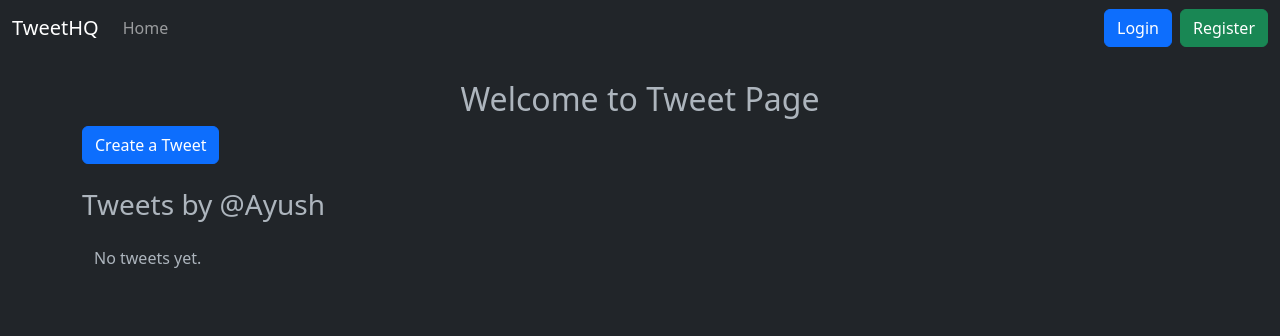
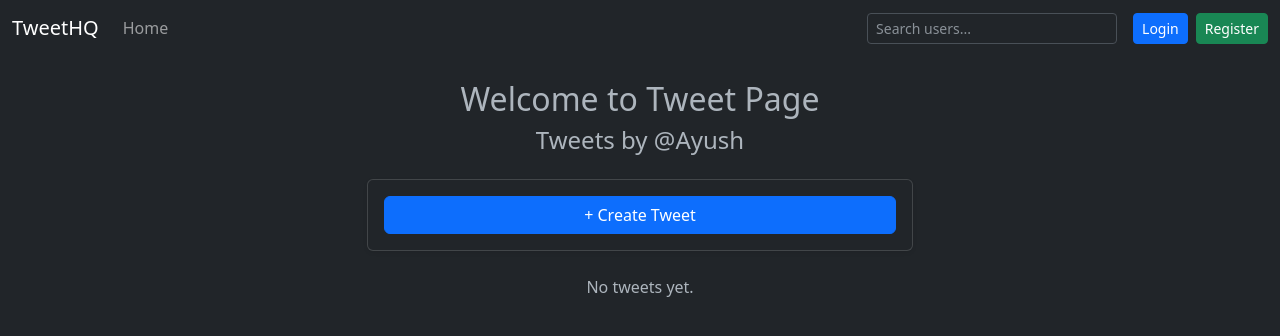
Before and after one commit to nikhil5534/tweet_app, a Django app: a page that uses tweetheadq/templates/layout.html in a window 1280 px wide. Shown: the top 336 px of the page. Run offline with Django 5.2, Linux system fonts and the light colour scheme; data comes from the database, SQL or seed files in the repository; both versions use the stored data as it was after the commit.

Commit message:
better Ui search try 1

```diff
--- /dev/null
+++ b/tweetheadq/static/js/main.js
@@ -0,0 +1,79 @@
+document.addEventListener("DOMContentLoaded", function () {
+
+    const input = document.getElementById("searchInput");
+    const resultsBox = document.getElementById("searchResults");
+
+    let timeout = null;
+
+    input.addEventListener("keyup", function () {
+        const query = input.value.trim();
+
+        clearTimeout(timeout);
+
+        if (query.length < 2) {
+            resultsBox.classList.add("d-none");
+            resultsBox.innerHTML = "";
+            return;
+        }
+
+        timeout = setTimeout(() => {
+            fetch(`/search-users/?q=${query}`)
+                .then(res => res.json())
+                .then(data => {
+
+                    resultsBox.innerHTML = "";
+
+                    if (data.results.length === 0) {
+                        resultsBox.innerHTML = `
+                            <div class="list-group-item text-muted">
+                                No users found
+                            </div>
+                        `;
+                    } else {
+                        data.results.forEach(user => {
+
+                            const item = document.createElement("a");
+                            item.classList.add("list-group-item", "list-group-item-action");
+
+                            item.textContent = user.username;
+                            item.href = `/profile/${user.id}/`;
+
+                            resultsBox.appendChild(item);
+                        });
+                    }
+
+                    resultsBox.classList.remove("d-none");
+                })
+                .catch(error => {
+                    console.error("Search error:", error);
+                });
+        }, 300);
+    });
+
+    // Hide dropdown on outside click
+    document.addEventListener("click", function (e) {
+        if (!input.contains(e.target) && !resultsBox.contains(e.target)) {
+            resultsBox.classList.add("d-none");
+        }
+    });
+
+});
+
+// Existing functions (cleaned)
+function toggleComments(tweetId) {
+    const section = document.getElementById(`comments-${tweetId}`);
+    section.style.display = section.style.display === "block" ? "none" : "block";
+}
+
+function toggleEdit(commentId) {
+    const view = document.getElementById(`comment-view-${commentId}`);
+    const edit = document.getElementById(`comment-edit-${commentId}`);
+
+    if (edit.style.display === "none") {
+        edit.style.display = "block";
+        view.style.display = "none";
+    } else {
+        edit.style.display = "none";
+        view.style.display = "block";
+    }
+}
--- a/tweetheadq/templates/layout.html
+++ b/tweetheadq/templates/layout.html
@@ -10,7 +10,7 @@
         {% endblock %}
     </title>
 
-    <!-- Bootstrap CSS (stable version) -->
+    <!-- Bootstrap CSS -->
     <link href="https://cdn.jsdelivr.net/npm/bootstrap@5.3.0/dist/css/bootstrap.min.css" rel="stylesheet">
 
     <!-- Custom CSS -->
@@ -41,38 +41,44 @@
                 </li>
             </ul>
 
-            {% comment %} <!-- Search -->
-            <form class="d-flex me-3" role="search">
-                <input class="form-control me-2" type="search" placeholder="Search">
-                <button class="btn btn-outline-success" type="submit">Search</button>
-            </form> {% endcomment %}
+            <!-- 🔍 Search -->
+            <div class="d-flex align-items-center position-relative me-3 flex-grow-1" style="max-width: 250px;">
+                <input
+                    type="text"
+                    id="searchInput"
+                    class="form-control form-control-sm"
+                    placeholder="Search users..."
+                    autocomplete="off"
+                >
+
+                <div id="searchResults"
+                     class="list-group position-absolute top-100 start-0 w-100 shadow mt-1 d-none"
+                     style="z-index: 2000;">
+                </div>
+            </div>
 
             <!-- Auth Section -->
             {% if user.is_authenticated %}
+                <div class="d-flex align-items-center gap-2">
 
-                <h6>@{{user.username}} </h6>
-                <!-- Create Tweet -->
-                <a href="{% url 'tweet_create' %}" class="btn btn-primary me-2">
-                    Create
-                </a>
+                    <span class="text-white">@{{ user.username }}</span>
 
-                <!-- Logout (POST only) -->
-                <form action="{% url 'logout' %}" method="post" style="display:inline;">
-                    {% csrf_token %}
-                    <button type="submit" class="btn btn-danger">Logout</button>
-                </form>
+                    <a href="{% url 'tweet_create' %}" class="btn btn-primary btn-sm">
+                        Create
+                    </a>
 
+                    <form action="{% url 'logout' %}" method="post" class="d-inline">
+                        {% csrf_token %}
+                        <button type="submit" class="btn btn-danger btn-sm">Logout</button>
+                    </form>
+
+                </div>
             {% else %}
 
-                <!-- Login -->
-                <a href="{% url 'login' %}" class="btn btn-primary me-2">
-                    Login
-                </a>
-
-                <!-- Register -->
-                <a href="{% url 'register' %}" class="btn btn-success">
-                    Register
-                </a>
+                <div class="d-flex gap-2">
+                    <a href="{% url 'login' %}" class="btn btn-primary btn-sm">Login</a>
+                    <a href="{% url 'register' %}" class="btn btn-success btn-sm">Register</a>
+                </div>
 
             {% endif %}
 
@@ -90,34 +96,7 @@
 <!-- Bootstrap JS -->
 <script src="https://cdn.jsdelivr.net/npm/bootstrap@5.3.0/dist/js/bootstrap.bundle.min.js"></script>
 
-<!-- Custom JS -->
-<script>
-function toggleComments(tweetId) {
-    const section = document.getElementById(`comments-${tweetId}`);
-    if (section.style.display === "none") {
-        section.style.display = "block";
-    } else {
-        section.style.display = "none";
-    }
-}
-function toggleComments(tweetId) {
-    const section = document.getElementById(`comments-${tweetId}`);
-    section.style.display = section.style.display === "block" ? "none" : "block";
-}
-
-function toggleEdit(commentId) {
-    const view = document.getElementById(`comment-view-${commentId}`);
-    const edit = document.getElementById(`comment-edit-${commentId}`);
-
-    if (edit.style.display === "none") {
-        edit.style.display = "block";
-        view.style.display = "none";
-    } else {
-        edit.style.display = "none";
-        view.style.display = "block";
-    }
-}
-</script>
-
+<!-- ✅ Custom JS -->
+<script src="{% static 'js/main.js' %}"></script>
 </body>
 </html>
--- a/tweetheadq/tweet/templates/tweet/tweet_list.html
+++ b/tweetheadq/tweet/templates/tweet/tweet_list.html
@@ -6,27 +6,34 @@
 
 {% block content %}
 
-<h2 class="text-center mt-4">
-    Welcome to Tweet Page
-</h2>
-
-<a class="btn btn-primary mb-4" href="{% url 'tweet_create' %}">
-    Create a Tweet
-</a>
+<h2 class="text-center mt-4">Welcome to Tweet Page</h2>
 
 {% if profile_user %}
-    <h3 class="mb-4">Tweets by @{{ profile_user.username }}</h3>
+    <h4 class="text-center mb-4">Tweets by @{{ profile_user.username }}</h4>
 {% else %}
-    <h3 class="mb-4">All Tweets</h3>
+    <h4 class="text-center mb-4">All Tweets</h4>
 {% endif %}
 
-<div class="container">
-    <div class="row g-4">
+<!-- ✅ CREATE TWEET (better UX) -->
+<div class="row justify-content-center mb-4">
+    <div class="col-lg-6 col-md-8">
+        <div class="card shadow-sm">
+            <div class="card-body">
+                <a href="{% url 'tweet_create' %}" class="btn btn-primary w-100">
+                    + Create Tweet
+                </a>
+            </div>
+        </div>
+    </div>
+</div>
+
+<!-- ✅ FEED -->
+<div class="row justify-content-center g-4">
 
     {% if tweets %}
         {% for tweet in tweets %}
 
-            <div class="col-md-4">
+        <div class="col-lg-6 col-md-8">
             <div class="card h-100 shadow-sm">
 
                 {% if tweet.photo %}
@@ -35,20 +42,22 @@
 
                 <div class="card-body d-flex flex-column">
 
-                        <!-- USERNAME -->
-                        <h5>
-                            <a href="{% url 'user_tweets' tweet.user.username %}">
+                    <!-- USER -->
+                    <h5 class="mb-1">
+                        <a href="{% url 'user_tweets' tweet.user.username %}" class="text-decoration-none">
                             @{{ tweet.user.username }}
                         </a>
                     </h5>
 
                     <!-- TEXT -->
-                        <p>{{ tweet.text }}</p>
+                    <p class="mb-2 fs-6">{{ tweet.text }}</p>
 
                     <!-- ACTIONS -->
-                        <div class="mt-auto d-flex gap-2">
+                    <div class="mt-auto d-flex justify-content-between align-items-center">
 
-                            <!-- LIKE FORM -->
+                        <div class="d-flex gap-2">
+
+                            <!-- LIKE -->
                             <form action="{% url 'toggle_like' tweet.id %}" method="post">
                                 {% csrf_token %}
                                 {% if tweet.id in liked_tweet_ids %}
@@ -62,45 +71,61 @@
                                 {% endif %}
                             </form>
 
-                            <!-- COMMENT BUTTON -->
-                            <button onclick="toggleComments({{ tweet.id }})" class="btn btn-outline-secondary btn-sm">
+                            <!-- COMMENT -->
+                            <button onclick="toggleComments({{ tweet.id }})"
+                                    class="btn btn-outline-secondary btn-sm">
                                 💬 {{ tweet.comments.count }}
                             </button>
 
                         </div>
 
-                        <!-- COMMENTS SECTION -->
-                        <div id="comments-{{ tweet.id }}" style="display:none; margin-top:10px;">
+                        <!-- EDIT/DELETE -->
+                        {% if tweet.user == user %}
+                            <div>
+                                <a href="{% url 'tweet_edit' tweet.id %}" class="btn btn-primary btn-sm">Edit</a>
+                                <a href="{% url 'tweet_delete' tweet.id %}" class="btn btn-danger btn-sm">Delete</a>
+                            </div>
+                        {% endif %}
+
+                    </div>
+
+                    <!-- COMMENTS -->
+                    <div id="comments-{{ tweet.id }}" class="mt-3 border-top pt-2" style="display:none;">
 
                         {% if user.is_authenticated %}
                             <form method="POST" action="{% url 'add_comment' tweet.id %}">
                                 {% csrf_token %}
-                                    <input type="text" name="text" class="form-control mb-2" placeholder="Write a comment...">
+                                <input type="text" name="text" class="form-control mb-2"
+                                       placeholder="Write a comment...">
                                 <button class="btn btn-success btn-sm">Post</button>
                             </form>
                         {% else %}
                             <p><a href="{% url 'login' %}">Login</a> to comment</p>
                         {% endif %}
 
-                            <!-- COMMENTS LIST -->
+                        <!-- COMMENT LIST -->
                         {% for comment in tweet.comments.all %}
                             <div class="border rounded p-2 mb-2">
 
-                                    <!-- NORMAL VIEW -->
+                                <!-- HEADER -->
+                                <div class="d-flex justify-content-between">
+                                    <strong>@{{ comment.user.username }}</strong>
+                                    <small class="text-muted">{{ comment.updated_at }}</small>
+                                </div>
+
+                                <!-- TEXT -->
                                 <div id="comment-view-{{ comment.id }}">
-                                        <strong>@{{ comment.user.username }}- <h6>{{comment.updated_at}}</h6> </strong><br>
                                     <span>{{ comment.text }}</span>
 
                                     <div class="mt-1 d-flex gap-1">
 
-                                            <!-- EDIT -->
                                         {% if comment.user == user %}
-                                                <button onclick="toggleEdit({{ comment.id }})" class="btn btn-sm btn-primary">
+                                            <button onclick="toggleEdit({{ comment.id }})"
+                                                    class="btn btn-sm btn-primary">
                                                 Edit
                                             </button>
                                         {% endif %}
 
-                                            <!-- DELETE -->
                                         {% if comment.user == user or tweet.user == user %}
                                             <form method="POST" action="{% url 'delete_comment' comment.id %}">
                                                 {% csrf_token %}
@@ -115,10 +140,13 @@
                                 <div id="comment-edit-{{ comment.id }}" style="display:none;">
                                     <form method="POST" action="{% url 'edit_comment' comment.id %}">
                                         {% csrf_token %}
-                                            <input type="text" name="text" value="{{ comment.text }}" class="form-control mb-2">
+                                        <input type="text" name="text" value="{{ comment.text }}"
+                                               class="form-control mb-2">
 
                                         <button class="btn btn-success btn-sm">Save</button>
-                                            <button type="button" onclick="toggleEdit({{ comment.id }})" class="btn btn-secondary btn-sm">
+                                        <button type="button"
+                                                onclick="toggleEdit({{ comment.id }})"
+                                                class="btn btn-secondary btn-sm">
                                             Cancel
                                         </button>
                                     </form>
@@ -131,24 +159,15 @@
 
                     </div>
 
-                        <!-- EDIT / DELETE TWEET -->
-                        {% if tweet.user == user %}
-                            <div class="mt-2">
-                                <a href="{% url 'tweet_edit' tweet.id %}" class="btn btn-primary btn-sm">Edit</a>
-                                <a href="{% url 'tweet_delete' tweet.id %}" class="btn btn-danger btn-sm">Delete</a>
-                            </div>
-                        {% endif %}
-
                 </div>
             </div>
         </div>
 
         {% endfor %}
     {% else %}
-            <p>No tweets yet.</p>
+        <p class="text-center">No tweets yet.</p>
     {% endif %}
 
 </div>
-</div>
 
 {% endblock %}
--- a/tweetheadq/tweet/urls.py
+++ b/tweetheadq/tweet/urls.py
@@ -15,4 +15,6 @@ urlpatterns = [
     path('tweet/<int:tweet_id>/comment/', views.add_comment, name='add_comment'),
     path('comment/<int:comment_id>/edit/', views.edit_comment, name='edit_comment'),
     path('comment/<int:comment_id>/delete/', views.delete_comment, name='delete_comment'),
+    # search-users
+    path('search-users/', views.search_users, name='search_users'),
 ]
--- a/tweetheadq/tweet/views.py
+++ b/tweetheadq/tweet/views.py
@@ -5,6 +5,7 @@ from django.contrib.auth.decorators import login_required
 from django.views.decorators.http import require_POST
 from django.contrib.auth import login
 from django.contrib.auth.models import User
+from django.http import JsonResponse
 
 
 def index(request):
@@ -156,3 +157,12 @@ def edit_comment(request, comment_id):
         comment.save()
 
     return redirect(request.META.get('HTTP_REFERER', '/'))
+
+def search_users(request):
+    query = request.GET.get('q', '')
+
+    users = User.objects.filter(username__icontains=query)[:10]
+
+    results = list(users.values('id', 'username'))
+
+    return JsonResponse({'results': results})
```
Also changed, not shown: tweetheadq/tweet/models.py (+18 -0 lines), tweetheadq/tweetheadq/settings.py (+31 -9 lines), tweetheadq/db.sqlite3, tweetheadq/tweet/migrations/0005_notification.py (added), 1 other file. Lines whose indentation alone changed are shown as unchanged.
